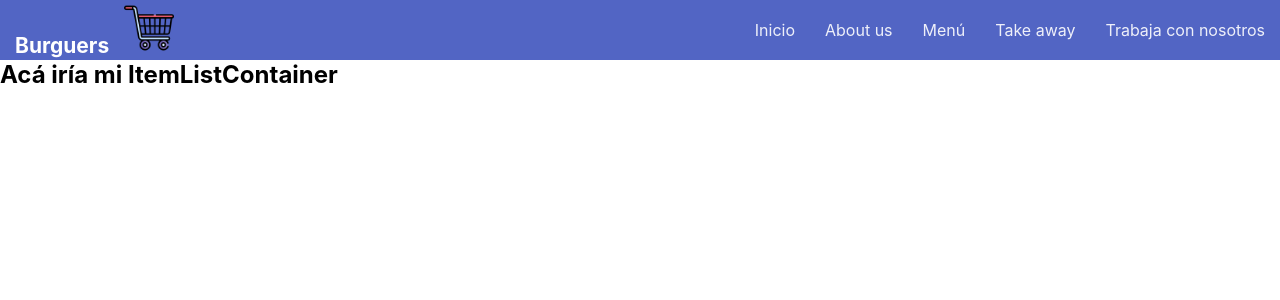
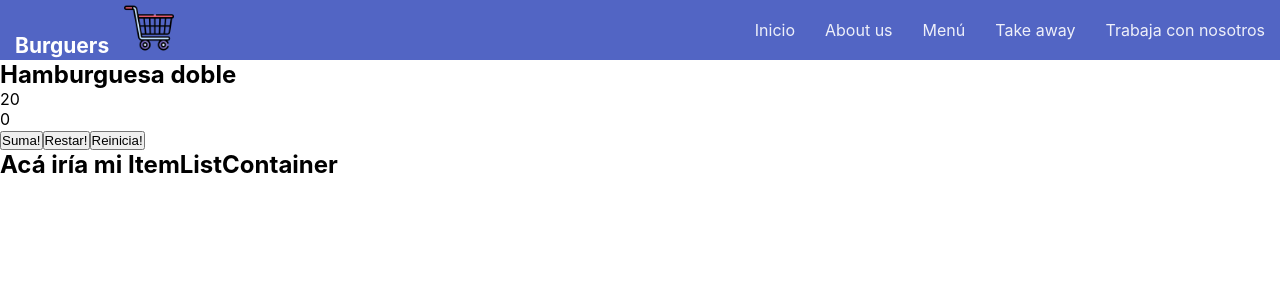
Before and after one commit to NazarenoMASC/ProyectoReact, a React (Create React App) app: page / in a window 1280 px wide. Shown: the top 300 px of the page. Built offline with nearby package versions, Linux system fonts and the light colour scheme.

Commit message:
Contador

```diff
--- /dev/null
+++ b/src/components/Card.js
@@ -0,0 +1,14 @@
+import "./Card.css";
+import React from "react";
+
+function Card(props) {
+  return (
+    <div>
+      <h2>{props.producto}</h2>
+      <p>{props.descripcion}</p>
+      <p>{props.stock}</p>
+    </div>
+  );
+}
+
+export default Card;
--- a/src/components/ItemListContainer.js
+++ b/src/components/ItemListContainer.js
@@ -1,8 +1,11 @@
 import "./ItemListContainer.css";
+import Contador from "./contador";
+import Card from "./Card";
 
 function ItemListContainer() {
   return (
     <section>
+      <Contador />
       <h2> Acá iría mi ItemListContainer</h2>
     </section>
   );
--- /dev/null
+++ b/src/components/contador.js
@@ -0,0 +1,32 @@
+import { useState } from "react";
+import Card from "./Card";
+
+function Contador() {
+  const [num, setNum] = useState(0);
+  const sumar = () => {
+    if (num < 20) {
+      setNum(num + 1);
+    }
+  };
+  const restar = () => {
+    if ((num > 0) & (num <= 20)) {
+      setNum(num - 1);
+    }
+  };
+  const reiniciar = () => {
+    setNum(0);
+  };
+  return (
+    <>
+      <div>
+        <Card producto="Hamburguesa doble" stock="20" />
+        <p>{num}</p>
+        <button onClick={sumar}>Suma!</button>
+        <button onClick={restar}>Restar!</button>
+        <button onClick={reiniciar}>Reinicia!</button>
+      </div>
+    </>
+  );
+}
+
+export default Contador;
```
Also changed, not shown: src/components/Card.css (added).
